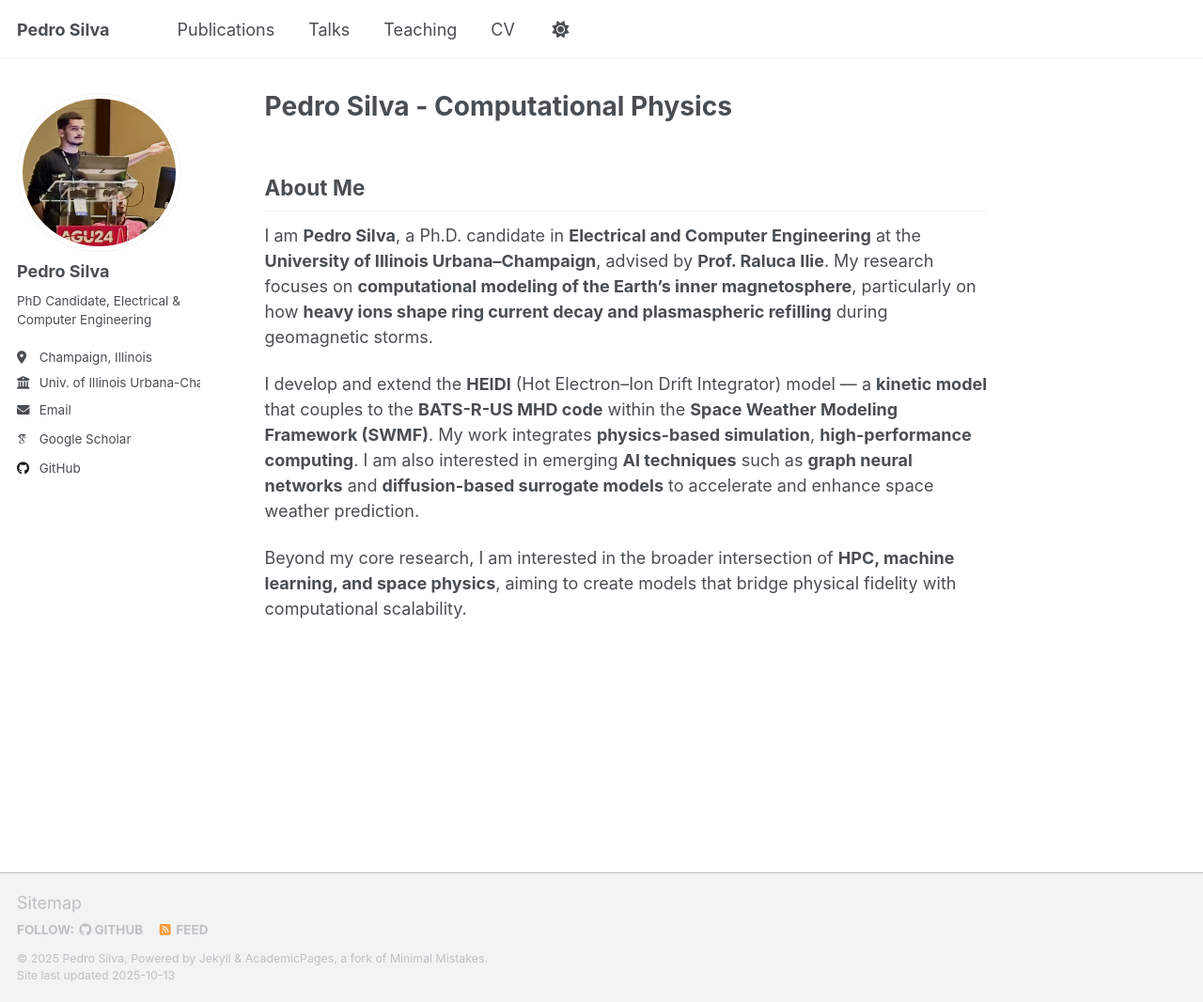
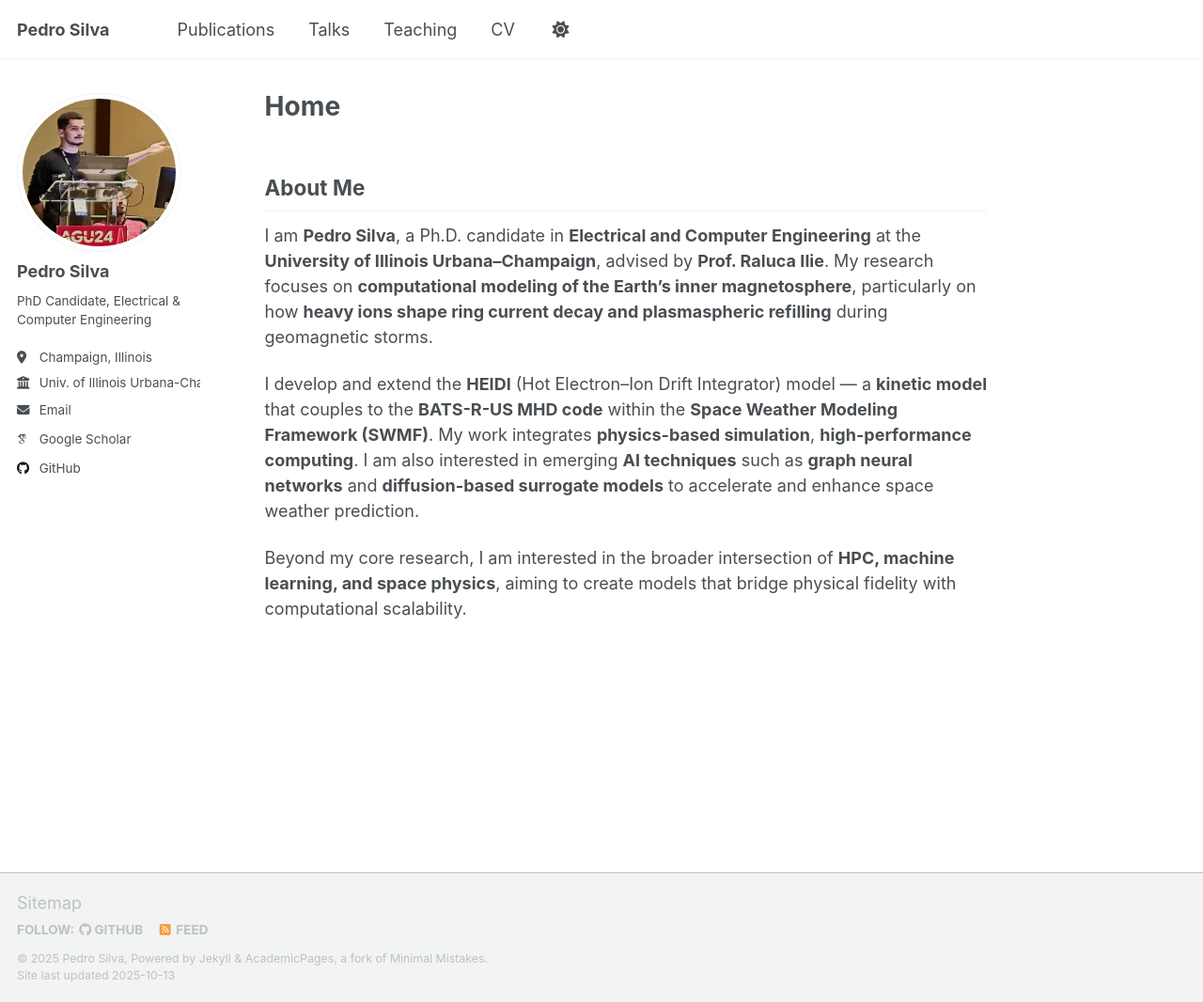
Before and after one commit to pedrocarv/pedrocarv.github.io, a Jekyll site: the page built from _pages/about.md, in a window 1280 px wide and 1066 px high. Shown: the whole window at 94% size. Built offline with Jekyll 4.4.1, drawn with Linux system fonts in a browser that asks for light colours; some web fonts are replaced; a script that is not in the unit is left out.

Commit message:
Update about.md

```diff
--- a/_pages/about.md
+++ b/_pages/about.md
@@ -1,6 +1,6 @@
 ---
 permalink: /
-title: "Pedro Silva - Computational Physics"
+title: "Home"
 author_profile: true
 redirect_from:
   - /about/
```
